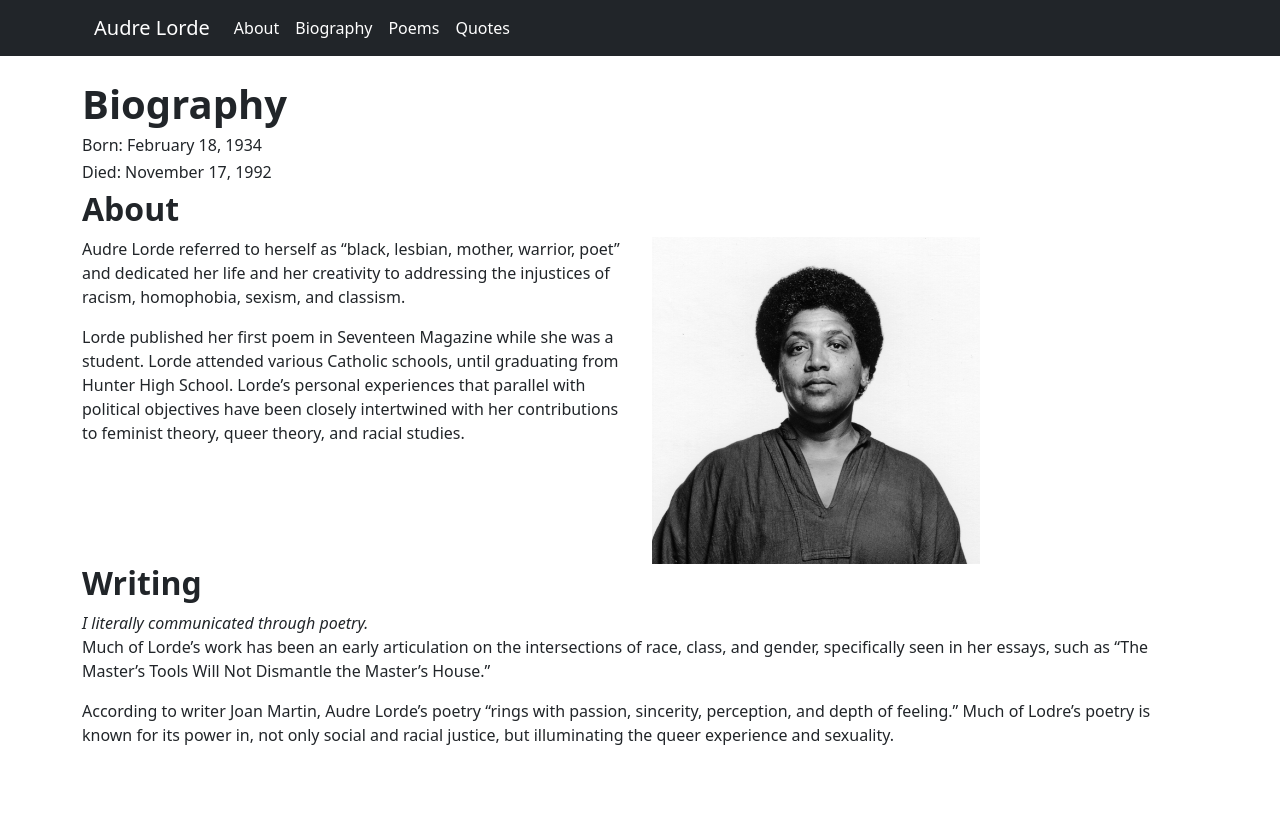
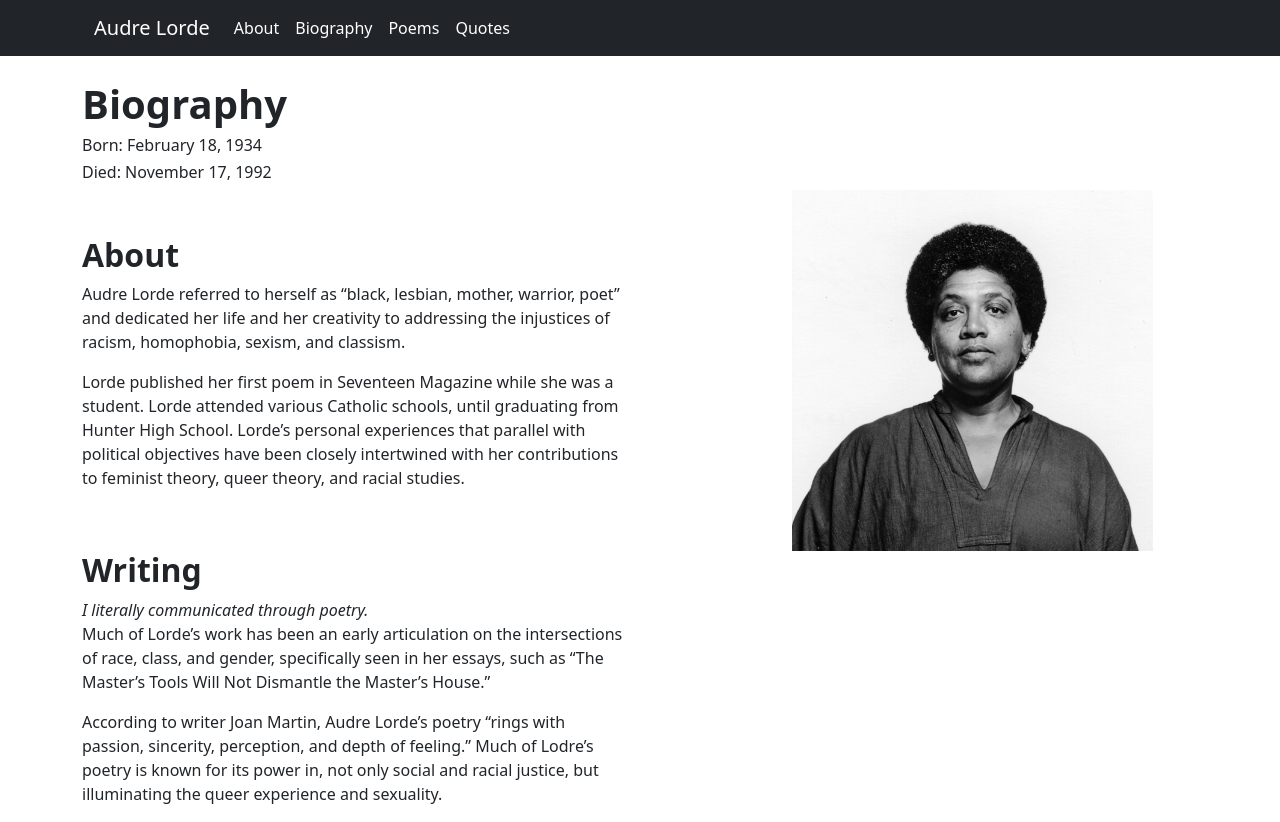
Before and after one commit to AndreasLc1103/DigitalHumanities101Final, a React (Create React App) app: page /biography in a window 1280 px wide. Before the commit the page ends 800 px from the top, so only its background shows below. Built offline with nearby package versions, Linux system fonts and the light colour scheme.

Commit message:
styling changes with jp's feedback

```diff
--- a/src/Pages/BioPage/BioPage.jsx
+++ b/src/Pages/BioPage/BioPage.jsx
@@ -19,22 +19,18 @@ const BioPage = () => {
                 <Row>
                     <Col>
                         <h6 className="fs-6 fw-light"> Born: February 18, 1934</h6>
-                    </Col>
-                </Row>
-                <Row>
-                    <Col>
                         <h6 className="fs-6 fw-light">Died: November 17, 1992</h6>
                     </Col>
                 </Row>
 
                 <Row>
-                    <Col>
+                    <Col style={{
+                        display: "flex",
+                        flexDirection: "column",
+                        alignItems: "start",
+                        justifyContent: "center"
+                    }}>
                         <h2 className="fw-bold">About</h2>
-                    </Col>
-                </Row>
-
-                <Row>
-                    <Col>
                         <p>
                             Audre Lorde referred to herself as “black, lesbian, mother, warrior, poet” and dedicated her life and her creativity to addressing the injustices of racism, homophobia, sexism, and classism.
 
@@ -44,25 +40,27 @@ const BioPage = () => {
 
                         </p>
                     </Col>
-                    <Col>
-                        <img src={LordeBioPage} style={{ width: "60%" }} alt="A black and white photo of Audre Lorde" />
+                    <Col lg={1}></Col>
+                    <Col lg={5} style={{
+                        display: "flex",
+                        alignItems: "start",
+                        justifyContent: "center"
+                    }}>
+                        <img src={LordeBioPage} style={{ width: "80%" }} alt="A black and white photo of Audre Lorde" />
 
                     </Col>
                 </Row>
 
+
                 <Row>
-                    <Col>
-                        <h2 className="fw-bold"> Writing</h2>
-                    </Col>
-                </Row>
-                <Row>
+                    <h2 className="fw-bold"> Writing</h2>
                     <Col style={{ fontStyle: "italic" }}>
                         I literally communicated through poetry.
                     </Col>
 
                 </Row>
                 <Row>
-                    <Col>
+                    <Col lg={6}>
                         <p>
                             Much of Lorde’s work has been an early articulation on the intersections of race, class, and gender, specifically seen in her essays, such as “The Master’s Tools Will Not Dismantle the Master’s House.”
 
--- a/src/Pages/about/AboutPage.jsx
+++ b/src/Pages/about/AboutPage.jsx
@@ -5,29 +5,29 @@ const AboutPage = () => {
 
     return (
         <div>
-            <Container fluid="sm">
+            <Container fluid="md" style={{ paddingLeft: '5rem' }}>
                 <Row>
                     <AudreNav style={{ marginBottom: "10rem" }}></AudreNav>
                 </Row>
                 <Row>
                     <h1 className="fs-1 fw-bold" style={{ marginBottom: "2rem" }}>About</h1>
                 </Row>
-                <Row className="text-center">
-                    <Col></Col>
+                <Row>
+
                     <Col>
                         <h2 className="">Mission Statement</h2>
                     </Col>
-                    <Col></Col>
+
                 </Row>
 
                 <Row style={{ marginBottom: "2rem" }}>
-                    <Col></Col>
-                    <Col xl={6}>
-                        <p className="text-center">Audre Lorde was an American writer, feminist, and civil rights activist (among many other things). She is best known for her powerful poetry that tackles injustices
+
+                    <Col lg={6}>
+                        <p>Audre Lorde was an American writer, feminist, and civil rights activist (among many other things). She is best known for her powerful poetry that tackles injustices
                             related to racism, homophobia, sexism, and classism.
                             Lorde does an exceptional job on connecting her personal
                             experiences with her political objectives. </p>
-                        <p className="text-center">Our goal is to create a digital space that focuses on Audre Lorde’s
+                        <p>Our goal is to create a digital space that focuses on Audre Lorde’s
                             poetry and her mission to intersect the queer experience and her
                             experience as a Black woman. Her work deserves to be attainable. </p>
                     </Col>
```
